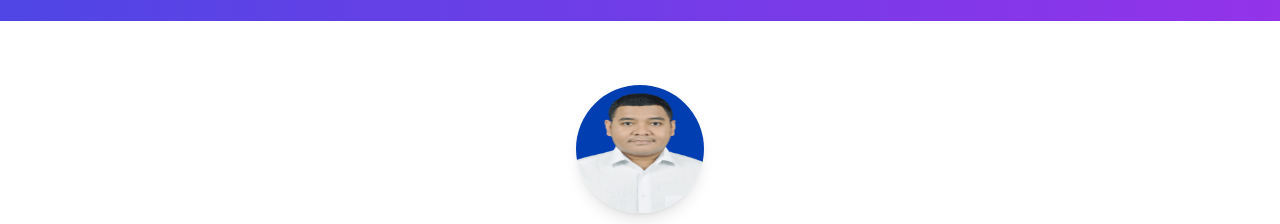
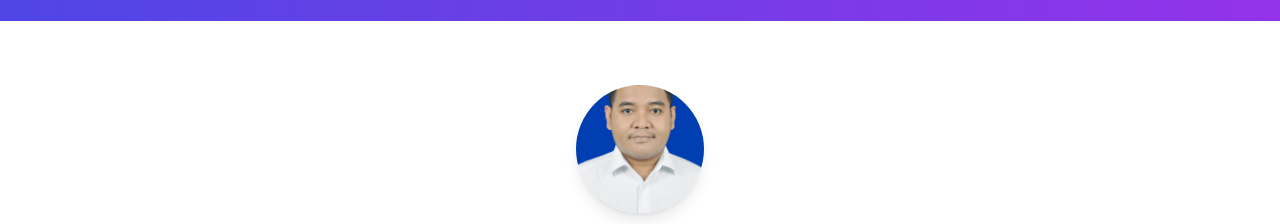
Before and after one commit to ediprasetiyo/portfolio, a plain HTML site: page index.html in a window 1280 px wide. Shown: the part 59-283 px from the top of the page. Drawn offline with nearby package versions, Linux system fonts and the light colour scheme.

Commit message:
Update index.html
update gambar profil

```diff
--- a/index.html
+++ b/index.html
@@ -23,7 +23,7 @@
 
   <!-- Hero -->
   <section class="text-center py-16 bg-white shadow">
-    <img src="assets/profile.jpg" alt="Foto Profil" class="w-32 h-32 rounded-full mx-auto shadow-lg">
+    <img src="assets/profile.jpg" alt="Foto Profil" class="w-32 h-32 object-cover rounded-full mx-auto shadow-lg">
     <h2 class="mt-4 text-3xl font-bold">EDI PRASETIYO</h2>
     <p class="text-gray-600">QA/QC | Business Analyst | IT Support</p>
     <p class="text-gray-500">“Mengoptimalkan sistem dan produk agar lebih efektif & efisien.”</p>
```
